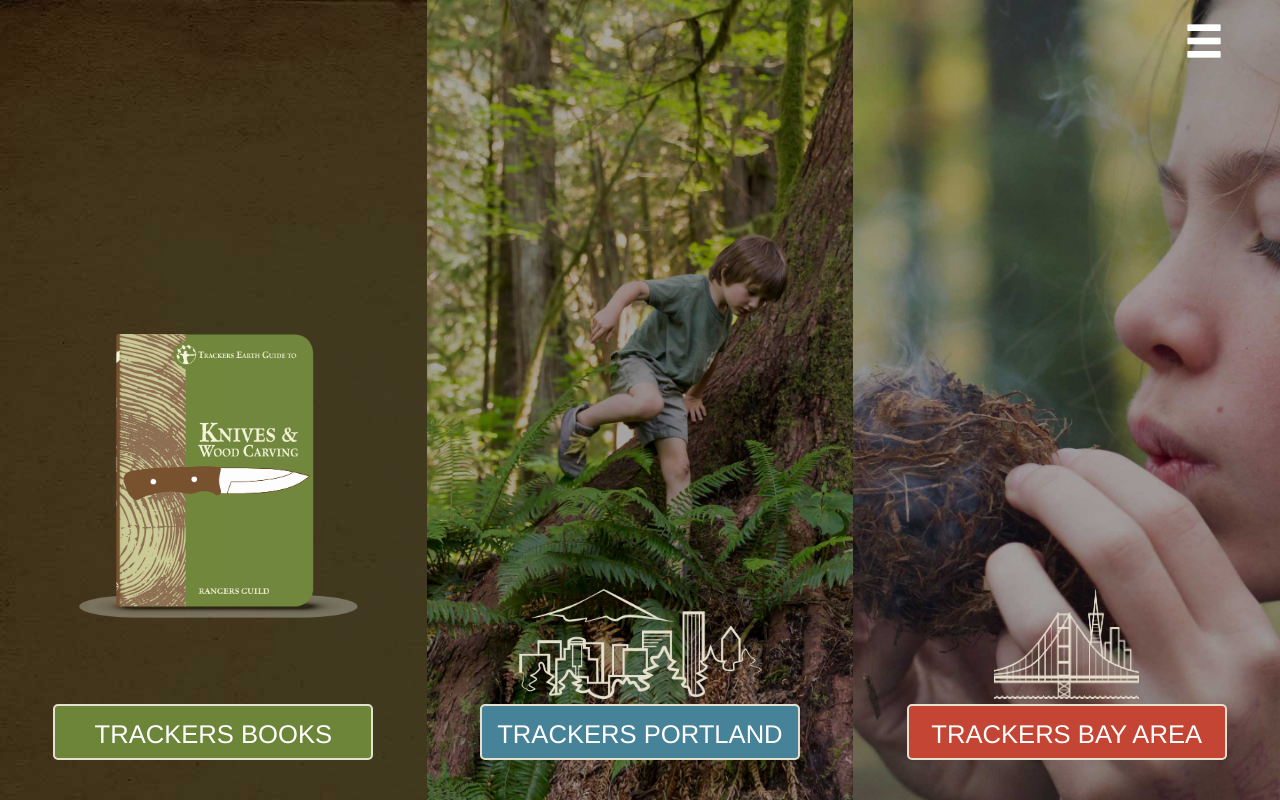
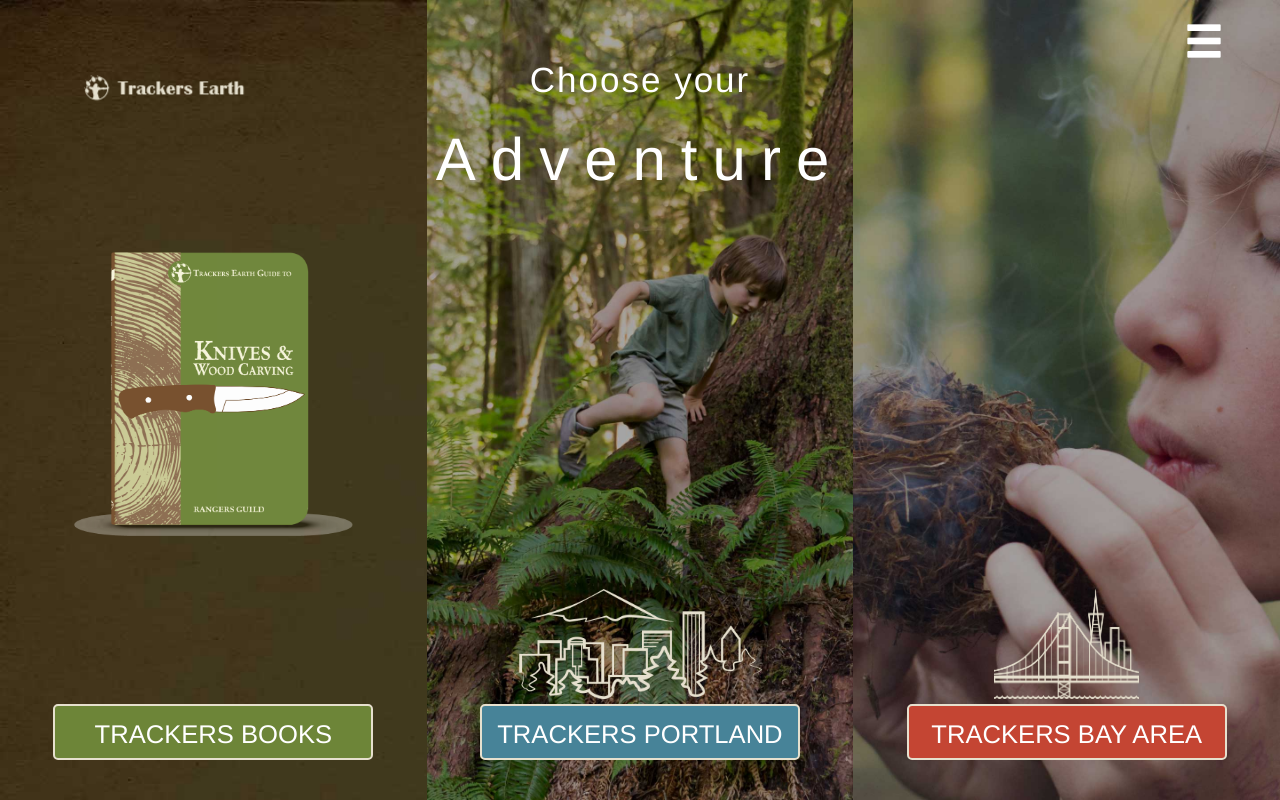
Before and after one commit to pabloverapdx/splashpage-trackerearth, a plain HTML site: page index.html in a window 1280 px wide. Drawn offline with nearby package versions, Linux system fonts and the light colour scheme.

Commit message:
progress of the day

```diff
--- a/index.html
+++ b/index.html
@@ -1,6 +1,9 @@
 <!DOCTYPE html>
 <html>
   <head>
+    <meta http-equiv="X-UA-Compatible" content="IE=edge">
+    <meta name="viewport" content="width=device-width, initial-scale=1">
+
     <link rel="stylesheet" href="https://maxcdn.bootstrapcdn.com/bootstrap/3.3.6/css/bootstrap.min.css" integrity="sha384-1q8mTJOASx8j1Au+a5WDVnPi2lkFfwwEAa8hDDdjZlpLegxhjVME1fgjWPGmkzs7" crossorigin="anonymous">
     <link rel="stylesheet" href="css/main.css" type="text/css" media="all">
     <script src="https://code.jquery.com/jquery-1.12.0.min.js"></script>
@@ -14,6 +17,15 @@
     <title>Splash Page</title>
   </head>
   <body>
+    <div class="splash-logo">
+      <img src="img/trackerslogo.png" alt="" />
+    </div>
+    <div class="choose-your header">
+      Choose your
+    </div>
+    <div class="adventure header1">
+      Adventure
+    </div>
     <div class="navbar navbar-right">
       <div>
         <a href="#" data-toggle="dropdown">
--- a/scss/main.scss
+++ b/scss/main.scss
@@ -8,7 +8,7 @@
   height: 100vh;
 }
 
-// Footer
+// Hamburger nav
 
 .glyphicon-menu-hamburger {
   font-size: 40px;
@@ -18,6 +18,34 @@
 .navbar {
   position: absolute;
   right: 70px; top: 20px;
+  z-index: 1;
+}
+
+// Header
+.header {
+  position: absolute;
+  top: 10%; left: 50%;
+  transform: translate(-50%, -50%);
+  z-index: 1;
+  color: white;
+  font-size: 35px;
+  letter-spacing: 2px;
+}
+
+.header1 {
+  position: absolute;
+  top: 20%; left: 50%;
+  transform: translate(-50%, -50%);
+  z-index: 1;
+  color: white;
+  font-size: 60px;
+  letter-spacing: 15px;
+}
+
+.splash-logo img {
+  position: absolute;
+  top: 10%; left: 10%;
+  transform: translate(-30%, -30%);
   z-index: 1;
 }
 
@@ -54,12 +82,12 @@
 }
 
 .book-cover {
-  display: block;
+  // display: block;
   margin: 0 auto;
   max-width: 350px;
   position: absolute;
-  bottom: 20%; left: 10%;
-
+  top: 50%; left: 50%;
+  transform: translate(-50%, -50%);
 }
 
 .button {
```
Also changed, not shown: css/main.css, img/trackersearthlogo.png (added), img/trackerslogo.png (added), 1 other file.
